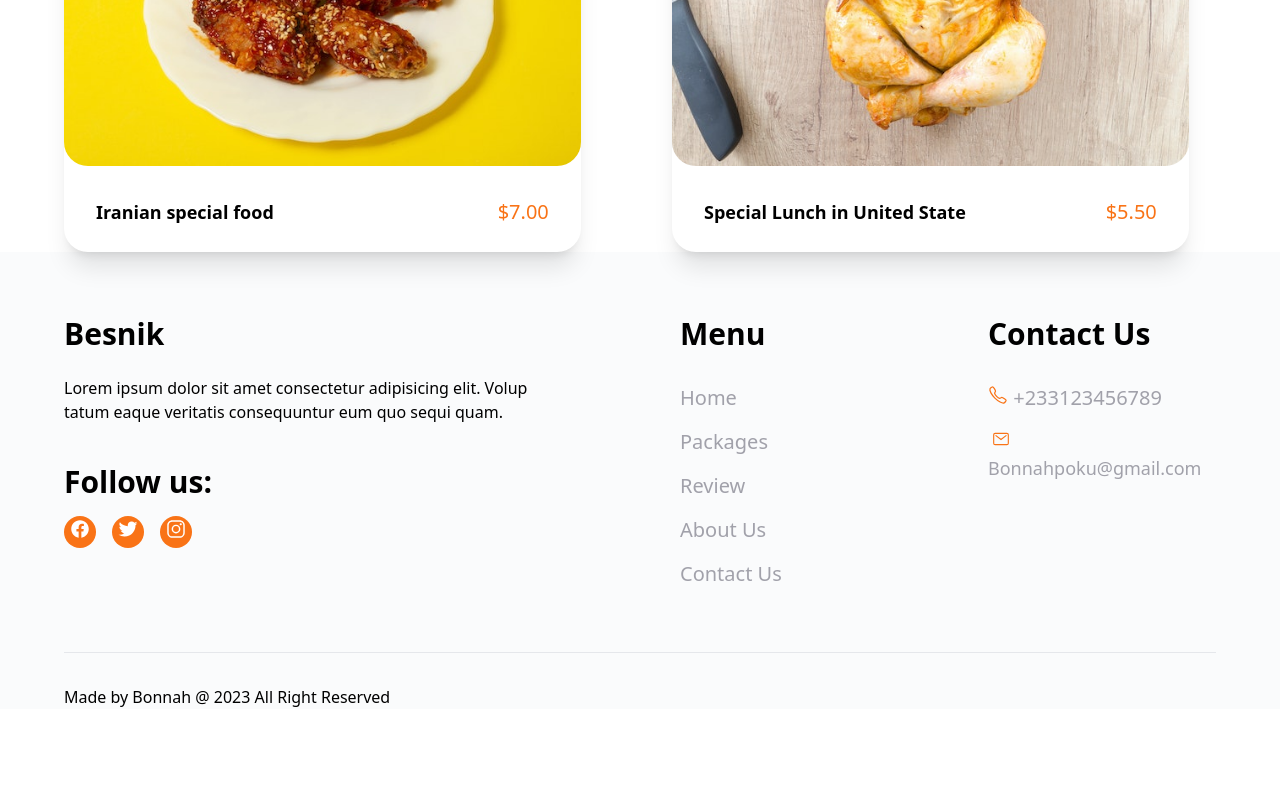
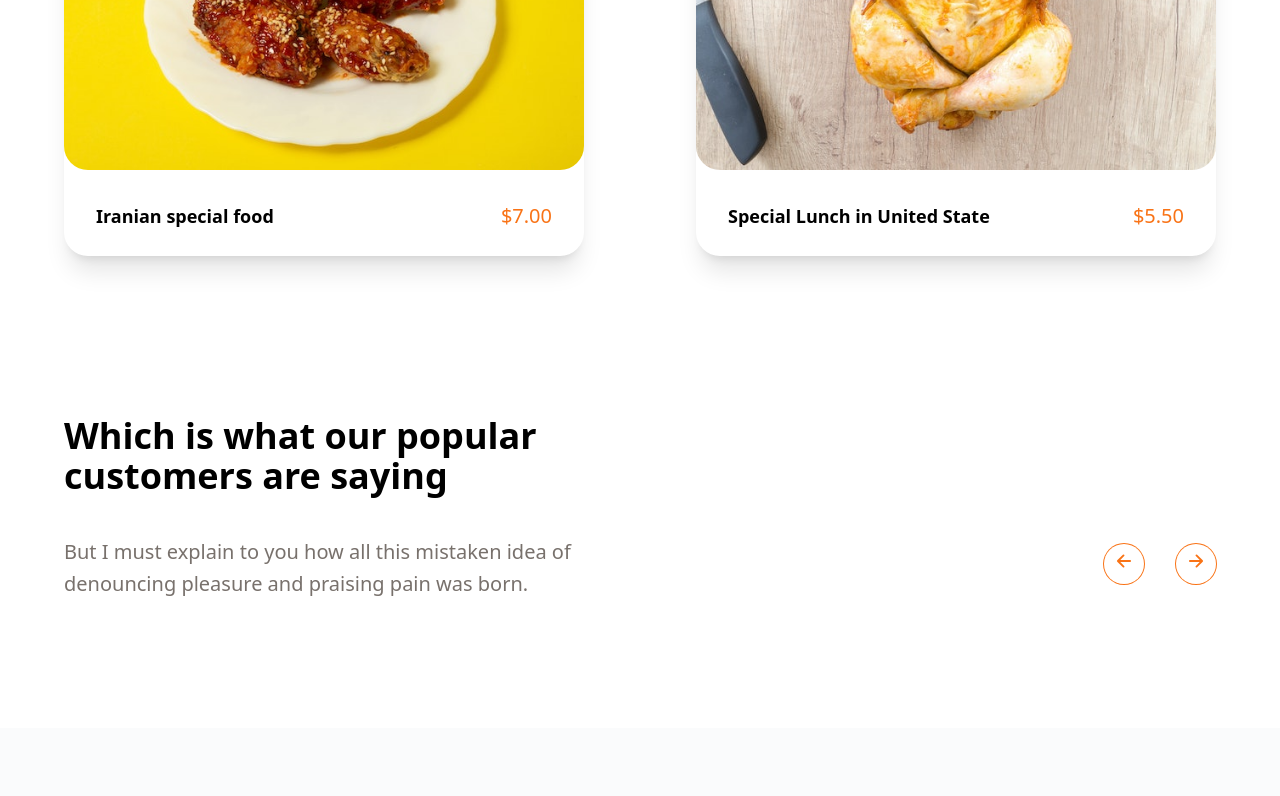
Before and after one commit to Bonnahjohn/Besnik, a React (Create React App) app: page / in a window 1280 px wide. Shown: the part 3493-4289 px from the top of the page. Before the commit the page ends 4202 px from the top, so only its background shows below. Built offline with nearby package versions, Linux system fonts and the light colour scheme.

Commit message:
customers card top section is created and the size of the special recipies is changed

```diff
--- a/src/App.js
+++ b/src/App.js
@@ -249,8 +249,8 @@ function App() {
             pleasure and praising pain was born and I will give you a complete
             account of the system
           </p>
-          <div className="grid md:grid-cols-2 lg:gap-x-16 lg:gap-y-20 gap-16 lg:gap-0 grid-cols-1 mt-16">
-            <div className="lg:order-1 order-3 shadow-xl w-[95%] rounded-b-3xl">
+          <div className="grid md:grid-cols-2 lg:gap-x-28 lg:gap-y-20 gap-16 lg:gap-0 grid-cols-1 mt-16">
+            <div className="lg:order-1 order-3 shadow-xl  rounded-b-3xl">
               <img
                 src={recipe1}
                 alt="recipies food"
@@ -263,7 +263,7 @@ function App() {
                 <p className="text-xl text-orange-500">$9.10</p>
               </div>
             </div>
-            <div className="lg:order-2 order-4 shadow-xl w-[95%] rounded-b-3xl">
+            <div className="lg:order-2 order-4 shadow-xl  rounded-b-3xl">
               <img
                 src={recipe2}
                 alt="recipies food"
@@ -274,7 +274,7 @@ function App() {
                 <p className="text-xl text-orange-500">$8.99</p>
               </div>
             </div>
-            <div className=" lg:order-3 order-1 shadow-xl w-[95%] rounded-b-3xl">
+            <div className=" lg:order-3 order-1 shadow-xl  rounded-b-3xl">
               <img
                 src={recipe3}
                 alt="recipies food"
@@ -285,7 +285,7 @@ function App() {
                 <p className="text-xl text-orange-500">$7.00</p>
               </div>
             </div>
-            <div className=" lg:order-4 order-2 shadow-xl w-[95%] rounded-b-3xl">
+            <div className=" lg:order-4 order-2 shadow-xl  rounded-b-3xl">
               <img
                 src={recipe4}
                 alt="recipies food"
@@ -300,6 +300,52 @@ function App() {
             </div>
           </div>
         </section>
+        <section className="mt-40 mb-32">
+          <div className="flex justify-between">
+            <div>
+              {" "}
+              <h5 className="text-4xl font-semibold mb-10 hidden md:block">
+                Which is what our popular <br /> customers are saying
+              </h5>
+              {/*mmmmmmmmmmmmmmmmmmmmmmmmmmmmmm small screens only mmmmmmmmmmmmmmmmmmm*/}
+              <h5 className="text-4xl font-semibold mb-10 md:hidden block">
+                Which is what our popular customers are saying
+              </h5>
+              <p className="text-stone-500 leading-8 text-xl md:block hidden">
+                {" "}
+                But I must explain to you how all this mistaken idea of <br />{" "}
+                denouncing pleasure and praising pain was born.
+              </p>
+              {/* small screens only */}
+              <p className="text-stone-500 leading-8 text-xl md:hidden block">
+                {" "}
+                But I must explain to you how all this mistaken idea of{" "}
+                denouncing pleasure and praising pain was born.
+              </p>
+            </div>
+            <div className="mt-32 space-x-8 md:block hidden">
+              {" "}
+              <button
+                type="button"
+                className="w-10 h-10 rounded-full ring-1 ring-orange-500"
+              >
+                <span className="text-orange-500 text-xl">
+                  {" "}
+                  <ion-icon name="arrow-back-outline"></ion-icon>
+                </span>
+              </button>
+              <button
+                type="button"
+                className="w-10 h-10 rounded-full ring-1 ring-orange-500"
+              >
+                <span className="text-orange-500 text-xl">
+                  {" "}
+                  <ion-icon name="arrow-forward-outline"></ion-icon>
+                </span>
+              </button>
+            </div>
+          </div>
+        </section>
       </main>{" "}
       <Footer />
     </>
```
